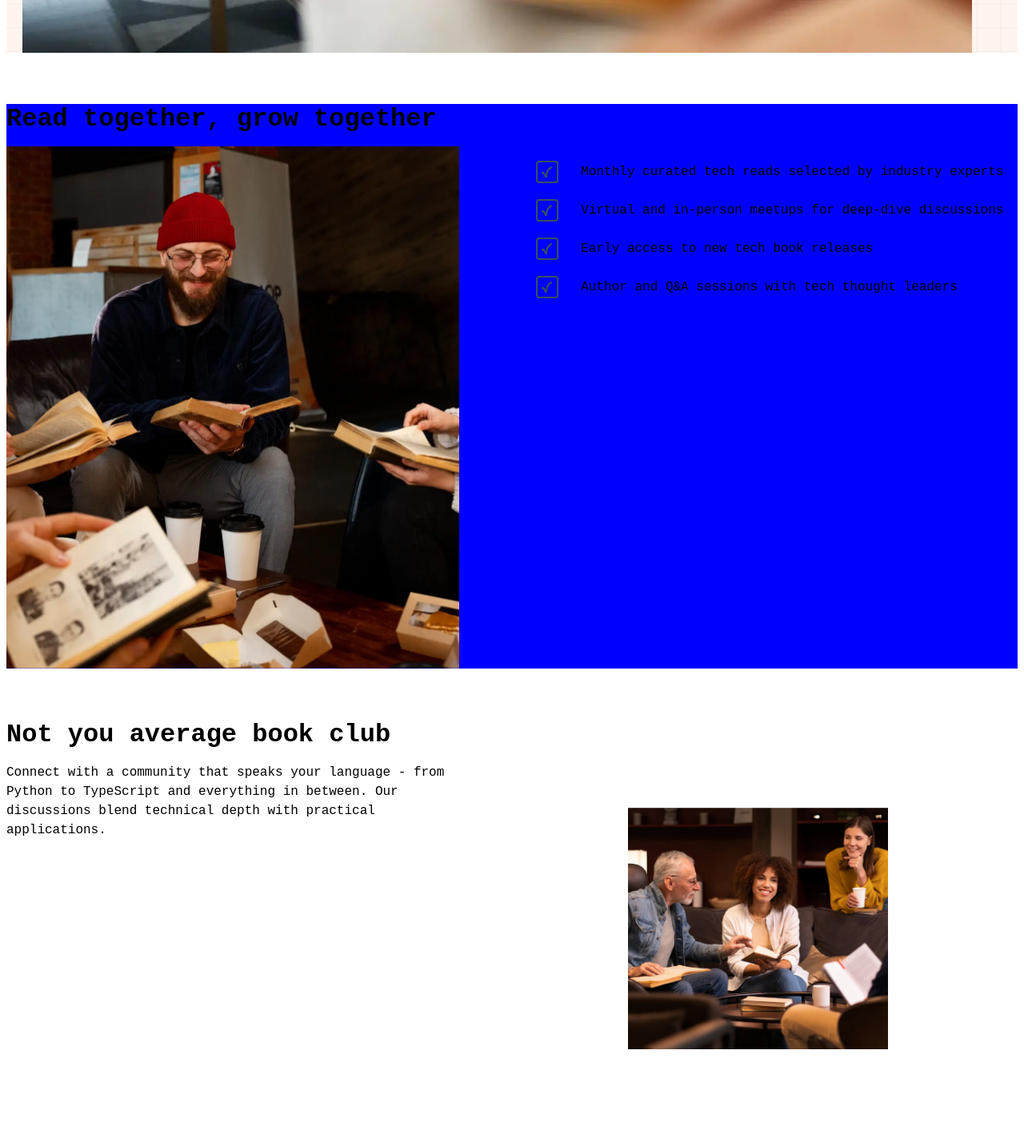
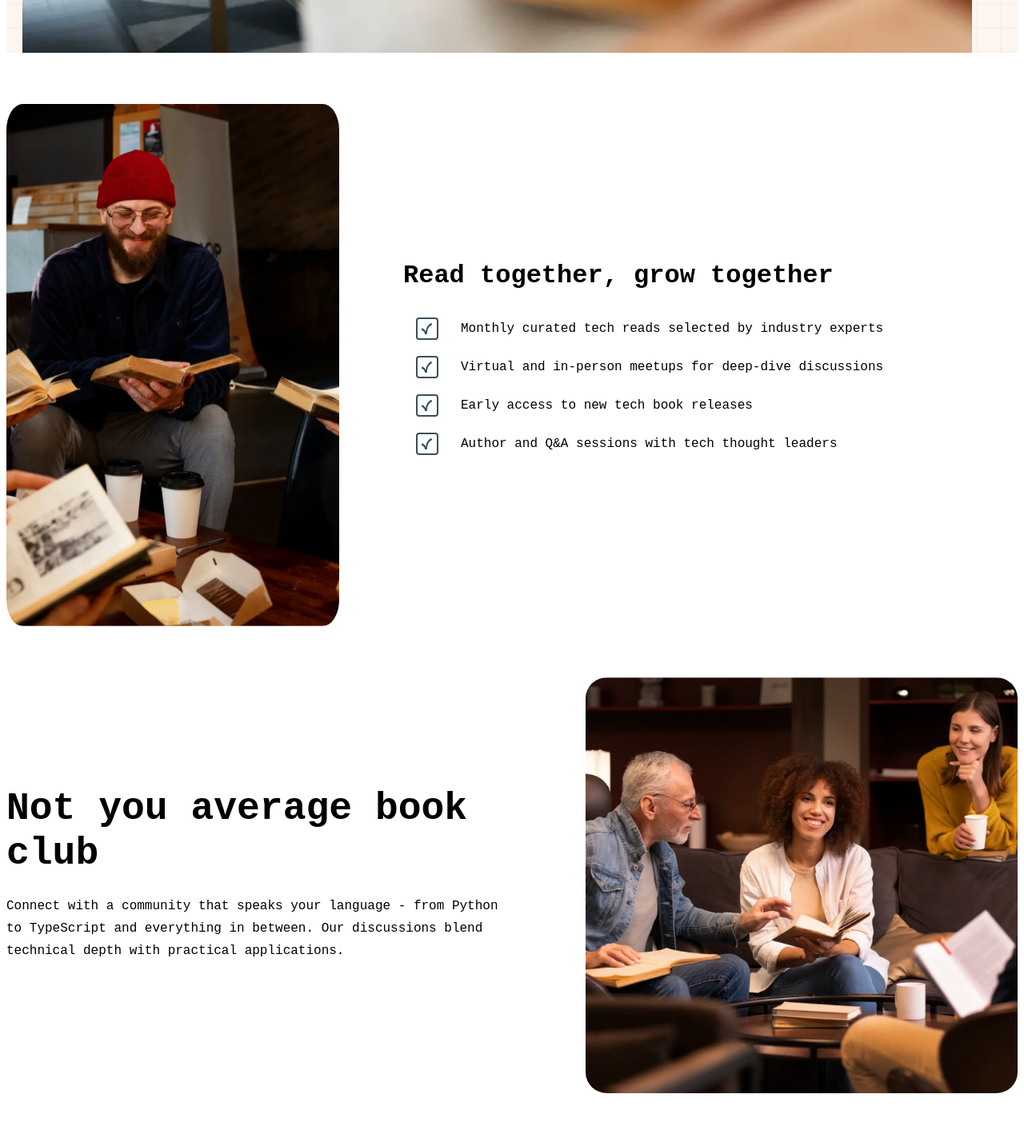
Before and after one commit to MNRSkills/Tech-Book-React-MUI-FM, a React (Vite) app: page / in a window 1280 px wide. Shown: the part 2000-3433 px from the top of the page at 80% size. Built offline with nearby package versions, Linux system fonts and the light colour scheme; a web font is replaced by a local one.

Commit message:
Section styling first commit

```diff
--- a/src/Components/sections/NotYourAvgBook.jsx
+++ b/src/Components/sections/NotYourAvgBook.jsx
@@ -9,10 +9,20 @@ import {
 } from "@mui/material";
 // import NotYourBook from "../assets/images/image-not-average-mobile.webp";
 
-function NotYourAvgBook({ notyourBook, notyourBookMD }) {
+function NotYourAvgBook({ notyourBook, notyourBookMD, notyourBookLG }) {
   return (
     //   NOT YOUR AVERAGE BOOK CLUB IS THE SECOND SECTION.
-    <Box component="section" sx={{ display: "flex", gap: "20px" }}>
+    <Box
+      component="section"
+      sx={{
+        display: "flex",
+        justifyContent: "space-around",
+        alignItems: "center",
+        gap: "20px",
+        width: { lg: "100%" },
+      }}
+    >
+      {/* TEXT WRAPPER */}
       <Box
         sx={{
           width: {
@@ -24,27 +34,34 @@ function NotYourAvgBook({ notyourBook, notyourBookMD }) {
         <Typography
           variant="h1"
           sx={{
-            fontSize: "2em",
+            marginBottom: "24px",
+            width: {
+              sm: "343px",
+              md: "704px",
+              lg: "504px",
+            },
+            fontSize: { sm: "2em", md: "3em" },
             fontWeight: "bold",
-            mb: 2,
           }}
         >
           Not you average book club
         </Typography>
-        <Typography>
+        <Typography sx={{ width: "90%", height: "112px", lineHeight: "175%" }}>
           Connect with a community that speaks your language - from Python to
           TypeScript and everything in between. Our discussions blend technical
           depth with practical applications.
         </Typography>
       </Box>
+      {/* IMAGE TO SECTION */}
       <Box
         sx={{
           backgroundImage: {
             sm: `url(${notyourBook})`,
             md: `url(${notyourBookMD})`,
+            lg: `url(${notyourBookLG})`,
           },
           backgroundPosition: "center",
-          backgroundSize: "50% auto",
+          backgroundSize: "560px auto",
           backgroundRepeat: "no-repeat",
           height: "520px",
           width: {
@@ -52,6 +69,7 @@ function NotYourAvgBook({ notyourBook, notyourBookMD }) {
             md: "768px",
             lg: "560px",
           },
+          borderRadius: "5%",
         }}
       ></Box>
     </Box>
--- a/src/Components/sections/ReadTogether.jsx
+++ b/src/Components/sections/ReadTogether.jsx
@@ -39,10 +39,19 @@ function ReadTogether({
     <>
       <Box
         sx={{
-          backgroundColor: "blue",
           width: "100%",
         }}
       >
+        <Box
+          sx={{
+            display: "flex",
+            flexDirection: "row-reverse",
+            justifyContent: "space-around",
+            alignItems: "center",
+            gap: "80px",
+          }}
+        >
+          <Box>
             <Typography
               variant="h1"
               sx={{
@@ -55,12 +64,12 @@ function ReadTogether({
             >
               Read together, grow together
             </Typography>
-        <Box sx={{ display: "flex", flexDirection: "row-reverse", gap: "80px" }}>
             <List sx={{ width: { md: "768px", lg: "530px" } }}>
               {listItems.map((item, index) => (
                 <FeatureItem key={index} text={item} />
               ))}
             </List>
+          </Box>
           <Box
             sx={{
               backgroundImage: {
@@ -81,6 +90,7 @@ function ReadTogether({
                 md: "704px",
                 lg: "560",
               },
+              borderRadius: "5%",
             }}
           ></Box>
         </Box>
```
Lines whose indentation alone changed are shown as unchanged.
